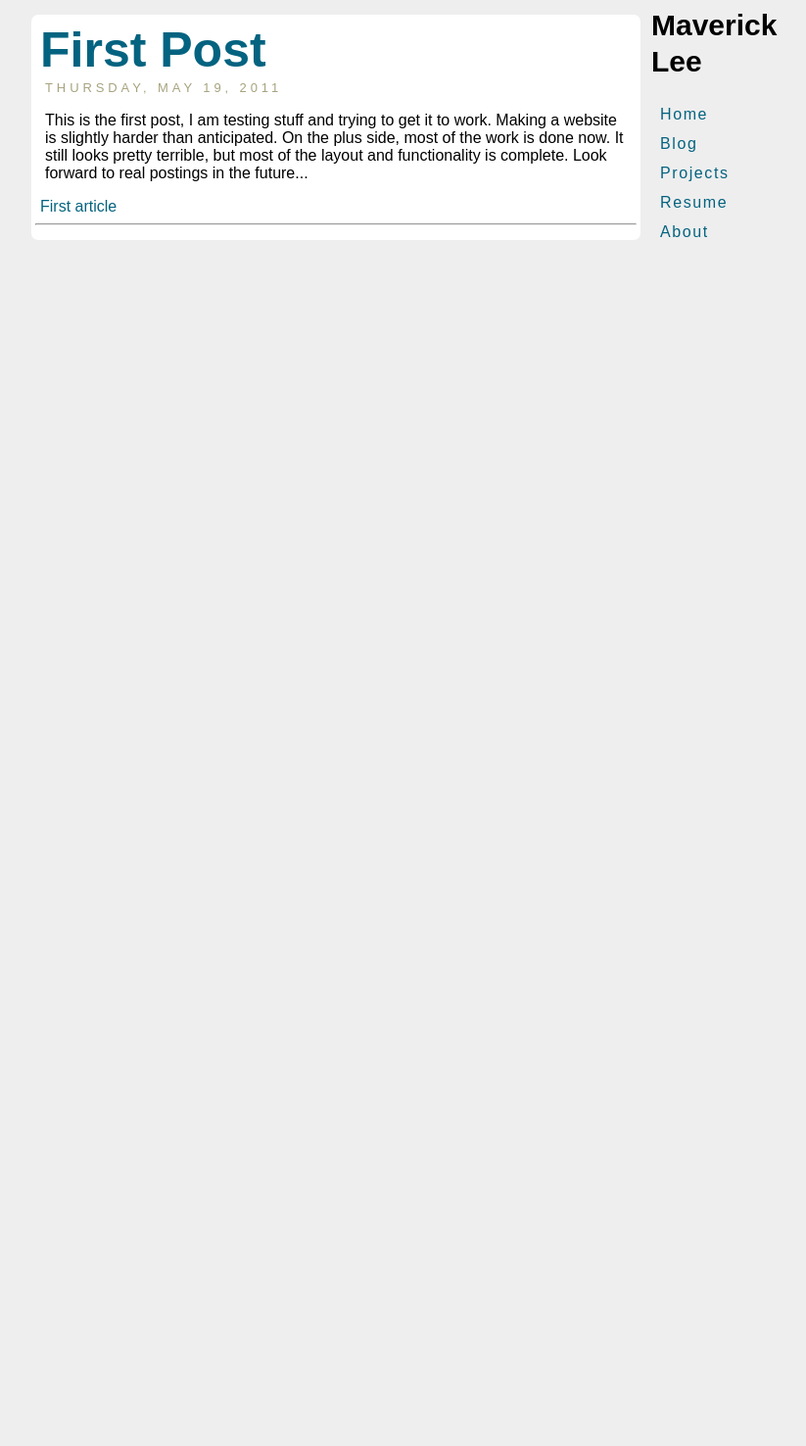
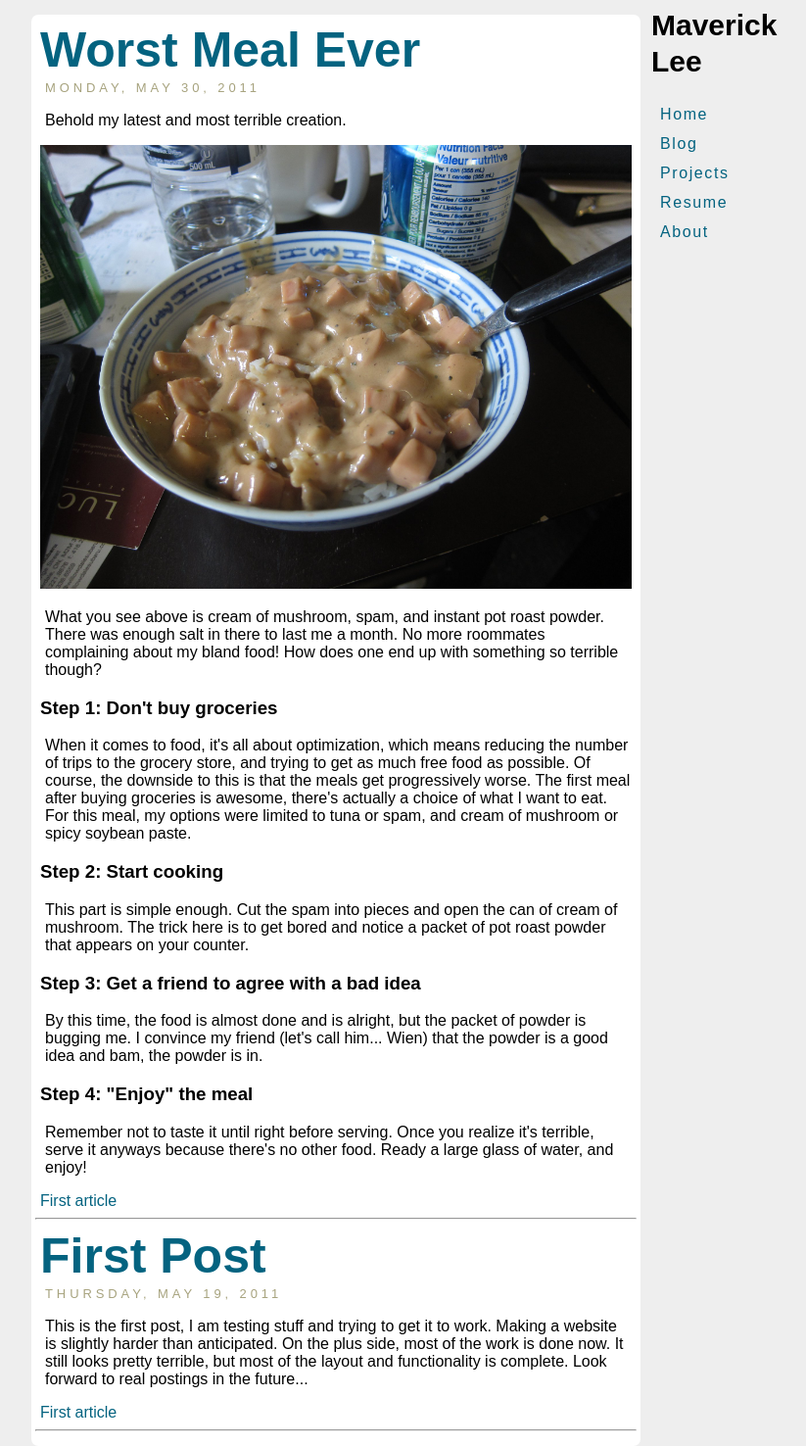
Before and after one commit to mavlee/mavlee.github.com, a Jekyll site: the page built from blog/index.html, in a window 1280 px wide. Shown: the whole page at 98% size, without its empty margins (208-1031 px from the left). Built offline with Jekyll 4.4.1, drawn with Linux system fonts in a browser that asks for light colours; Markdown is read by kramdown in place of the engine named in the settings; comment, search, counter and statistics services are not loaded; before the commit the page ends 900 px from its top, so only the background shows below that.

Commit message:
Add unused disqus styling template, new blog post

```diff
--- a/_config.yml
+++ b/_config.yml
@@ -19,6 +19,7 @@ css_root: /css
 css:
 
 - mav.css
+#- disqus.css
 
 exclude:
 - README.md
--- a/_layouts/blog.html
+++ b/_layouts/blog.html
@@ -2,7 +2,7 @@
 layout: base
 title: Blog
 ---
-{% for post in site.posts limit:5 %}
+{% for post in site.posts limit:8 %}
 <div class="post">
   <h1><a href="{{ post.url }}">{{ post.title }}</a></h1>
   <span class="date">{{ post.date | date: "%A, %B %d, %Y" | upcase }}</span>
--- a/_posts/2011-05-19-first-post.html
+++ b/_posts/2011-05-19-first-post.html
@@ -1,6 +1,7 @@
 ---
 layout: post
 title: First Post
+category: random
 ---
 
 <p>This is the first post, I am testing stuff and trying to get it to work.
--- /dev/null
+++ b/_posts/2011-05-30-worst-meal-ever.html
@@ -0,0 +1,17 @@
+---
+layout: post
+title: Worst Meal Ever
+category: food
+---
+
+<p>Behold my latest and most terrible creation.</p>
+<img src="/assets/terrible_food.jpg">
+<p>What you see above is cream of mushroom, spam, and instant pot roast powder.  There was enough salt in there to last me a month.  No more roommates complaining about my bland food!  How does one end up with something so terrible though?</p>
+<h3>Step 1: Don't buy groceries</h3>
+<p>When it comes to food, it's all about optimization, which means reducing the number of trips to the grocery store, and trying to get as much free food as possible.  Of course, the downside to this is that the meals get progressively worse.  The first meal after buying groceries is awesome, there's actually a choice of what I want to eat.  For this meal, my options were limited to tuna or spam, and cream of mushroom or spicy soybean paste.</p>
+<h3>Step 2: Start cooking</h3>
+<p>This part is simple enough.  Cut the spam into pieces and open the can of cream of mushroom.  The trick here is to get bored and notice a packet of pot roast powder that appears on your counter.</p>
+<h3>Step 3: Get a friend to agree with a bad idea</h3>
+<p>By this time, the food is almost done and is alright, but the packet of powder is bugging me.  I convince my friend (let's call him... Wien) that the powder is a good idea and bam, the powder is in.</p>
+<h3>Step 4: "Enjoy" the meal</h3>
+<p>Remember not to taste it until right before serving.  Once you realize it's terrible, serve it anyways because there's no other food.  Ready a large glass of water, and enjoy!</p>
--- a/css/mav.css
+++ b/css/mav.css
@@ -10,6 +10,10 @@ body {
 a, a:visited {
   text-decoration: none;
   color: #046380;
+}
+
+img {
+  width: 604px;
 }
 
 .content {
```
Also changed, not shown: css/disqus.css (added, +38 -0 lines), assets/terrible_food.jpg (added).
